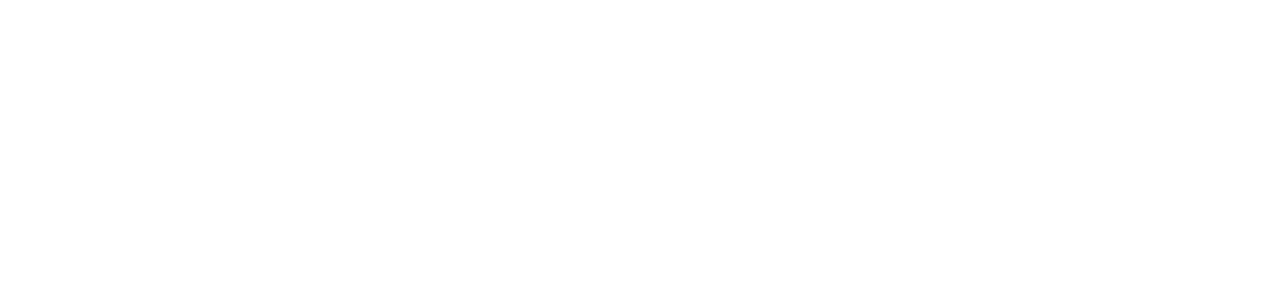
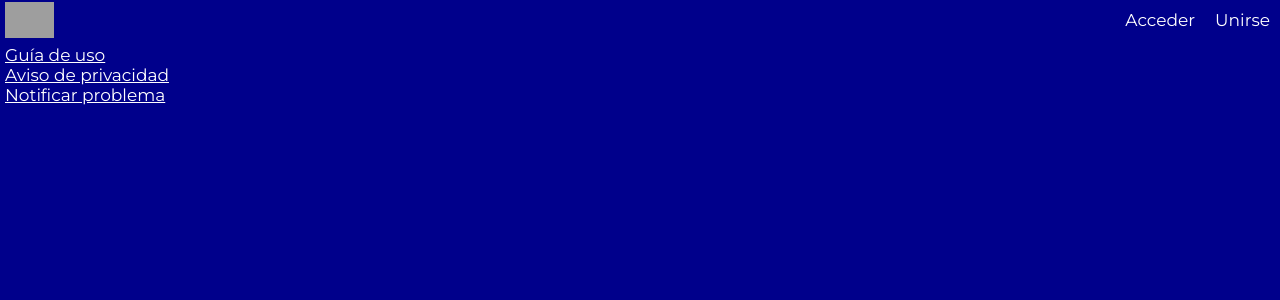
Before and after one commit to AlexisC183/movicad-front, a React (Vite) app: page / in a window 1280 px wide. Shown: the top 300 px of the page. Built offline with nearby package versions, Linux system fonts and the light colour scheme; grey boxes are pictures that could not be loaded.

Commit message:
NoLoginLayout

```diff
--- a/src/Layout.tsx
+++ b/src/Layout.tsx
@@ -1,5 +1,56 @@
-import { Outlet } from 'react-router-dom';
+import { Link, Outlet } from 'react-router-dom';
 
-const Layout = () => <Outlet/>;
+const Layout = () => {
+  return (
+    <div className='no-login-layout'>
+      <div className='no-login-top-bar'>
+        <div className='no-login-top-bar-logo-div'>
+          <Link className='logo-link' to='/'>
+            <img
+              className='logo'
+              src='https://lisp-lang.org/assets/img/logo/transparent.png'
+              alt='Logo'
+            />
+          </Link>
+        </div>
+        <div className='no-login-top-bar-controls'>
+          <Link
+            className='no-login-top-bar-link'
+            to='inicio-sesion'
+          >
+            Acceder
+          </Link>
+          <Link
+            className='no-login-top-bar-link'
+            to='registro'
+          >
+            Unirse
+          </Link>
+        </div>
+      </div>
+      <Outlet/>
+      <div className='no-login-bottom-bar'>
+        <Link
+          className='no-login-bottom-bar-link'
+          to='guia'
+        >
+          Guía de uso
+        </Link>
+        <Link
+          className='no-login-bottom-bar-link'
+          to='privacidad'
+        >
+          Aviso de privacidad
+        </Link>
+        <Link
+          className='no-login-bottom-bar-link'
+          to='notificar-problema'
+        >
+          Notificar problema
+        </Link>
+      </div>
+    </div>
+  );
+};
 
 export default Layout;
--- a/src/index.css
+++ b/src/index.css
@@ -1,4 +1,10 @@
 @import url('https://fonts.googleapis.com/css2?family=Montserrat:ital,wght@0,100..900;1,100..900&display=swap');
+
+:root {
+  --padding: 5px;
+  --primary: darkblue;
+  --thickness: 2px;
+}
 
 * {
   box-sizing: border-box;
@@ -10,3 +16,53 @@
 body {
   font-size: 17px;
 }
+
+.logo {
+  max-height: calc(20px + 1em);
+}
+
+.logo-link {
+  display: flex;
+}
+
+.no-login-bottom-bar {
+  display: flex;
+  flex-direction: column;
+  padding: var(--padding);
+}
+
+.no-login-bottom-bar-link {
+  color: white;
+}
+
+.no-login-layout {
+  background: var(--primary);
+  display: flex;
+  flex-direction: column;
+  height: 100dvh;
+  overflow: auto;
+  width: 100%;
+}
+
+.no-login-top-bar {
+  display: flex;
+}
+
+.no-login-top-bar-link {
+  color: white;
+  display: flex;
+  padding: 10px;
+  text-decoration: none;
+}
+
+.no-login-top-bar-controls {
+  display: flex;
+  flex-grow: 1;
+  justify-content: flex-end;
+}
+
+.no-login-top-bar-logo-div {
+  align-items: center;
+  display: flex;
+  padding: 0px var(--padding);
+}
```
